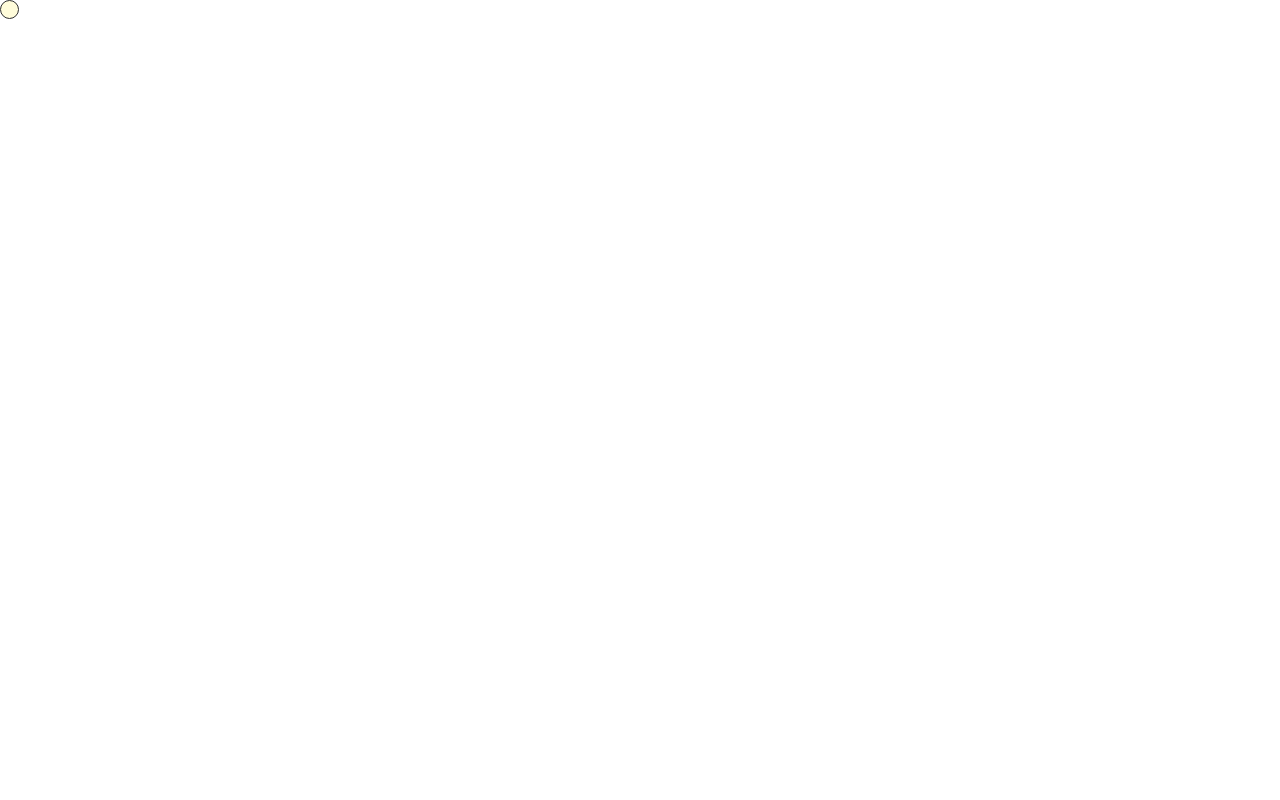
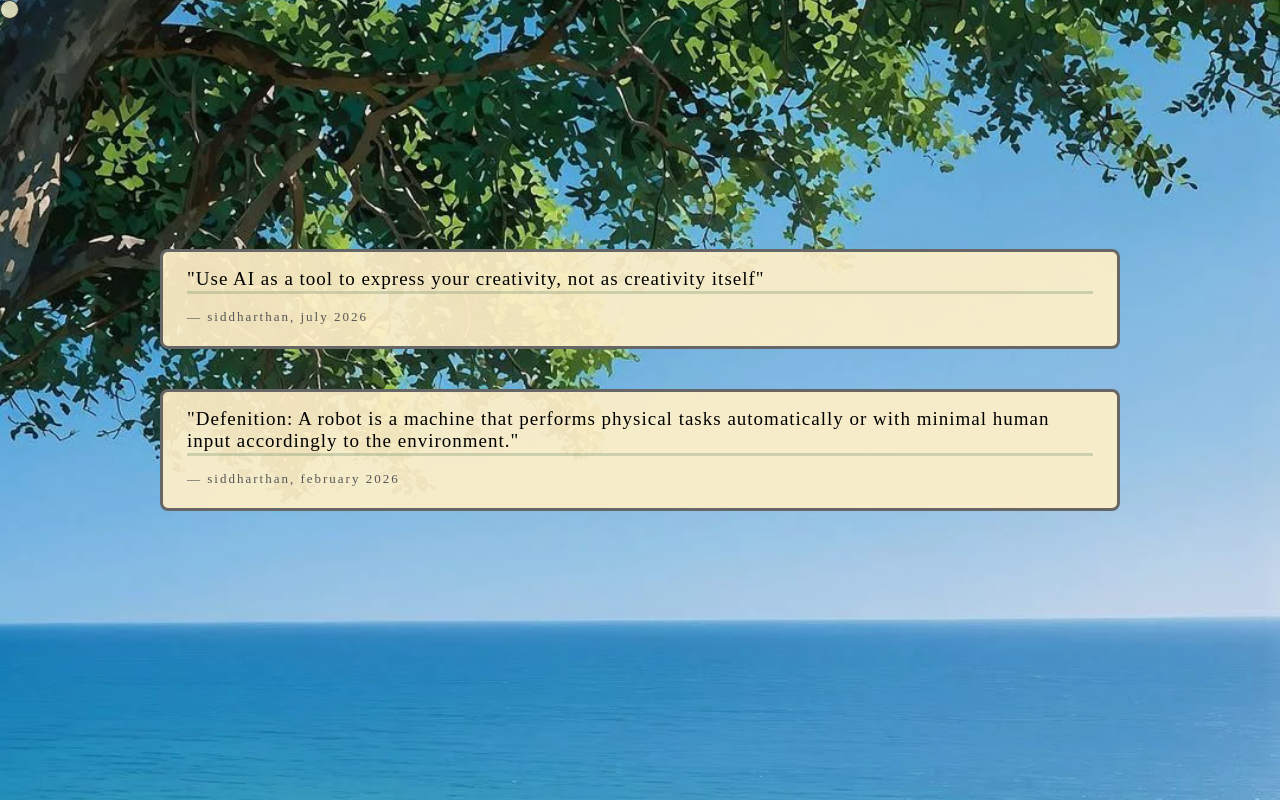
Before and after one commit to siddharthan-pradeep07/personal-website-redesign, a React (Vite) app: page /quotes in a window 1280 px wide. Before the commit this address had no page. Built offline with nearby package versions, Linux system fonts and the light colour scheme; a web font is replaced by a local one.

Commit message:
fixed quotes.jsx

```diff
--- a/src/main.jsx
+++ b/src/main.jsx
@@ -9,7 +9,7 @@ import Blog from './Blog.jsx'
 import Femto from './Femto.jsx'
 import Roles from "./roles.jsx";
 import Allprojects from "./allprojects.jsx";
-import quotes from "./quotes.jsx";
+import Quotes from "./quotes.jsx";
 
 createRoot(document.getElementById('root')).render(
   <StrictMode>
@@ -22,7 +22,7 @@ createRoot(document.getElementById('root')).render(
         <Route path="/femto" element={<Femto />} />
         <Route path="/roles" element={<Roles />} />
         <Route path="/all-projects" element={<Allprojects />} />
-        <Route path="/quotes.jsx" element={<quotes />} />
+        <Route path="/quotes" element={<Quotes />} />
       </Routes>
     </BrowserRouter>
   </StrictMode>
--- a/src/quotes.jsx
+++ b/src/quotes.jsx
@@ -9,13 +9,13 @@ export default function Quotes()
     const quotes =
     [
         {
-            quote: "tesiovubsdv",
-            date: "368248",
+            quote: "Use AI as a tool to express your creativity, not as creativity itself",
+            date: "july 2026",
             by: "siddharthan",
         },
         {
-            quote: "yiuowteru",
-            date: "oigvhsdvb",
+            quote: "Defenition: A robot is a machine that performs physical tasks automatically or with minimal human input accordingly to the environment.",
+            date: "february 2026",
             by: "siddharthan",
         },
     ];
@@ -49,17 +49,28 @@ export default function Quotes()
                     maxWidth: 960,
                     width: "100%"
                 }}>
+                    <div style={{ flex: 1, minWidth: 0 }}>
                         <h2 style=
                             {{
                                 color: "#000000",
                                 fontSize: 19,
-                            letterSpacing: 3,
+                                letterSpacing: 1,
                                 marginBottom: 10,
                                 fontFamily: "'Ribeye Marrow', serif",
                                 borderBottom: "3px solid rgba(111, 140, 102, 0.3)",
                             }}>
-                        {quote.date}
+                            "{quote.quote}"
                         </h2>
+                        <p style=
+                            {{
+                                color: "#555555",
+                                fontSize: 13,
+                                letterSpacing: 2,
+                                fontFamily: "'horizon', serif",
+                            }}>
+                            — {quote.by}, {quote.date}
+                        </p>
+                    </div>
                 </div>
             ))}
         </div>
```
Lines whose indentation alone changed are shown as unchanged.
